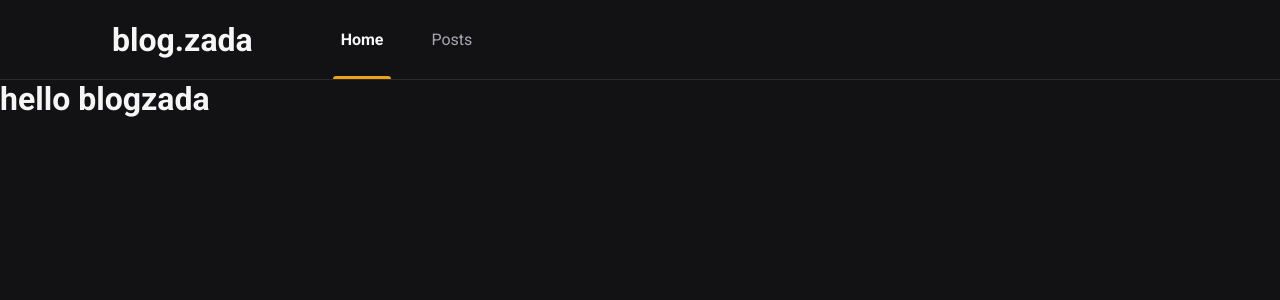
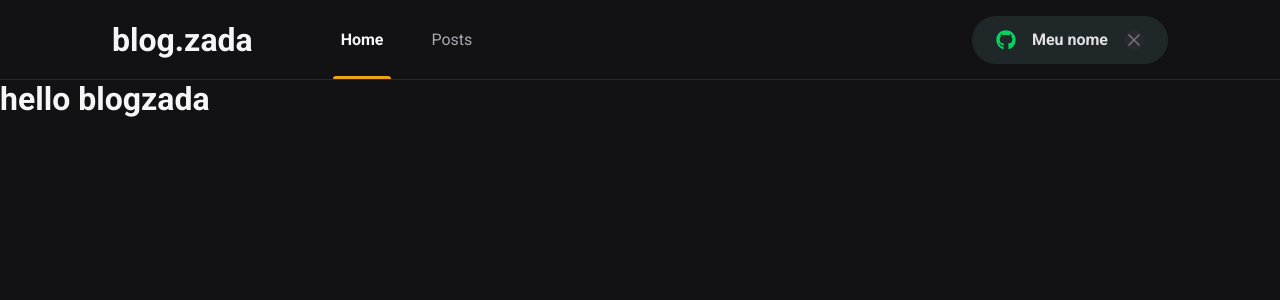
Before and after one commit to gabrielcasag/blogzada, a Next.js app: page / in a window 1280 px wide. Shown: the top 300 px of the page. Built offline with nearby package versions, Linux system fonts and the light colour scheme.

Commit message:
create SignInButton, add react-icons

```diff
--- a/package.json
+++ b/package.json
@@ -12,6 +12,7 @@
     "next": "11.0.1",
     "react": "17.0.2",
     "react-dom": "17.0.2",
+    "react-icons": "^4.2.0",
     "sass": "^1.37.5"
   },
   "devDependencies": {
--- a/src/components/Header/index.tsx
+++ b/src/components/Header/index.tsx
@@ -1,3 +1,5 @@
+import { SignInButton } from '../SignInButton'
+
 import styles from './styles.module.scss'
 
 function Header() {
@@ -9,6 +11,8 @@
           <a href="" className={styles.active}>Home</a>
           <a href="">Posts</a>
         </nav>
+
+        <SignInButton />
       </div>
     </header>
   )
--- a/src/components/Header/styles.module.scss
+++ b/src/components/Header/styles.module.scss
@@ -59,4 +59,8 @@
       }
     }
   }
+
+  > button {
+    margin-left: auto;
+  }
 }
--- /dev/null
+++ b/src/components/SignInButton/index.tsx
@@ -0,0 +1,27 @@
+import { FaGithub } from 'react-icons/fa'
+import { FiX } from 'react-icons/fi'
+
+import styles from './styles.module.scss'
+
+function SignInButton() {
+  const isUserLoggedIn = true;
+
+  return isUserLoggedIn ? (
+    <button
+      type="button"
+      className={styles.signInButton}
+    >
+      <FaGithub color="#04d361"/> Meu nome
+      <FiX color="#737380" className={styles.closeIcon}/>
+    </button>
+    ) : (
+      <button
+        type="button"
+        className={styles.signInButton}
+      >
+        <FaGithub color="#eba417"/> Sign in with GitHub
+      </button>
+    )
+}
+
+export { SignInButton };
--- /dev/null
+++ b/src/components/SignInButton/styles.module.scss
@@ -0,0 +1,42 @@
+.signInButton {
+  height: 3rem;
+  border-radius: 3rem;
+
+  background: var(--green-900);
+  color: var(--gray-100);
+  font-weight: bold;
+  border: none;
+
+  padding: 0 1.5rem;
+
+  display: flex;
+  align-items: center;
+  justify-content: center;
+
+  transition: filter 0.2s;
+
+  > svg {
+    width: 20px;
+    height: 20px;
+  }
+
+  svg:first-child {
+    margin-right: 1rem;
+  }
+
+  &:hover {
+    filter: brightness(0.90);
+  }
+}
+
+svg.closeIcon {
+  margin-left: 1rem;
+  background: var(--gray-800);
+  border-radius: 50%;
+
+  transition: filter 0.2s;
+
+  &:hover {
+    filter: brightness(1.25);
+  }
+}
--- a/src/styles/globals.scss
+++ b/src/styles/globals.scss
@@ -20,6 +20,9 @@
 
   --cyan-500: #61dafb;
   --yellow-500: #eba417;
+
+  --green-100: #04d361;
+  --green-900: #1f2729;
 }
 
 @media (max-width: 1080px) {
```
Also changed, not shown: 1 other file (tests, documents, lock files or other folders).
